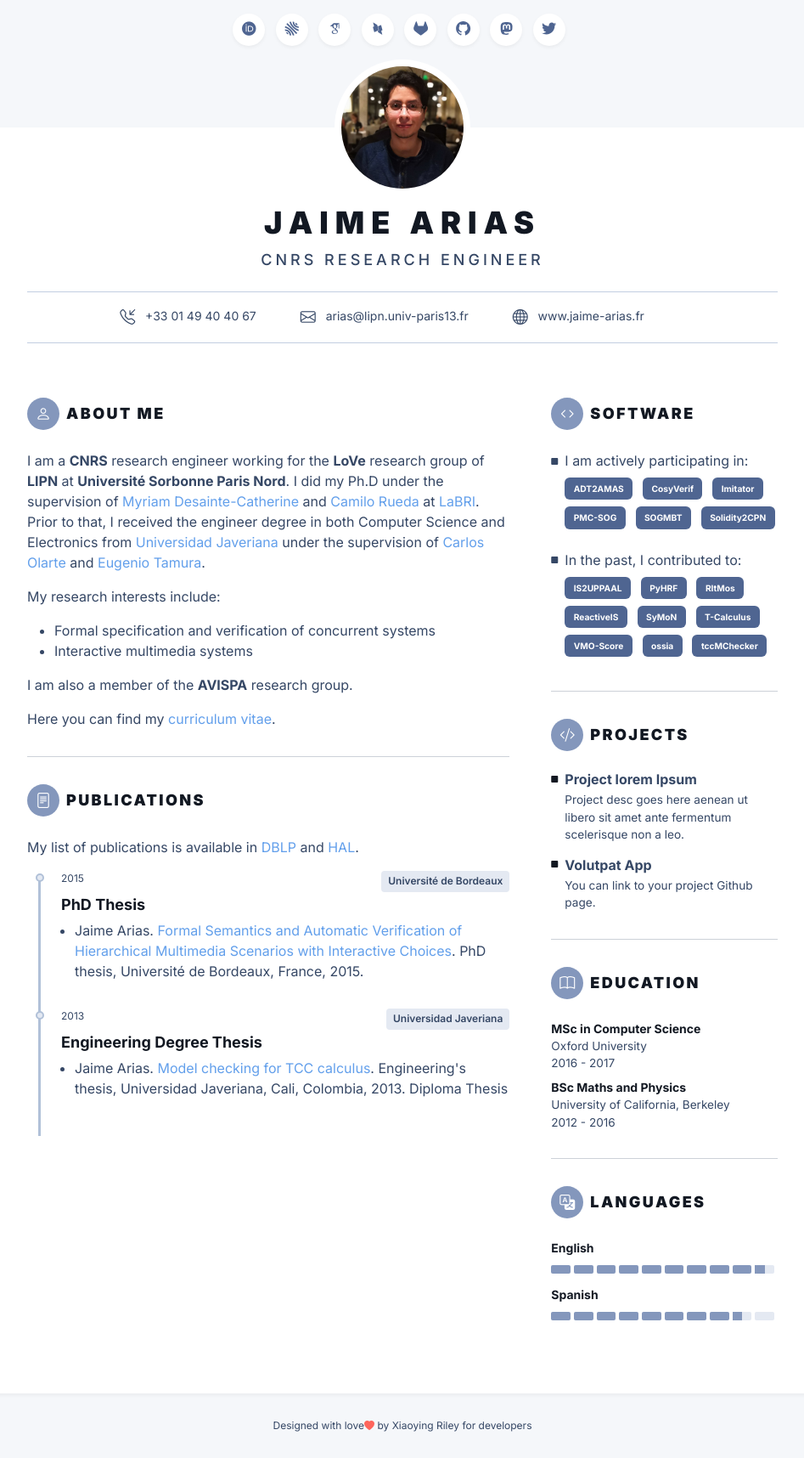
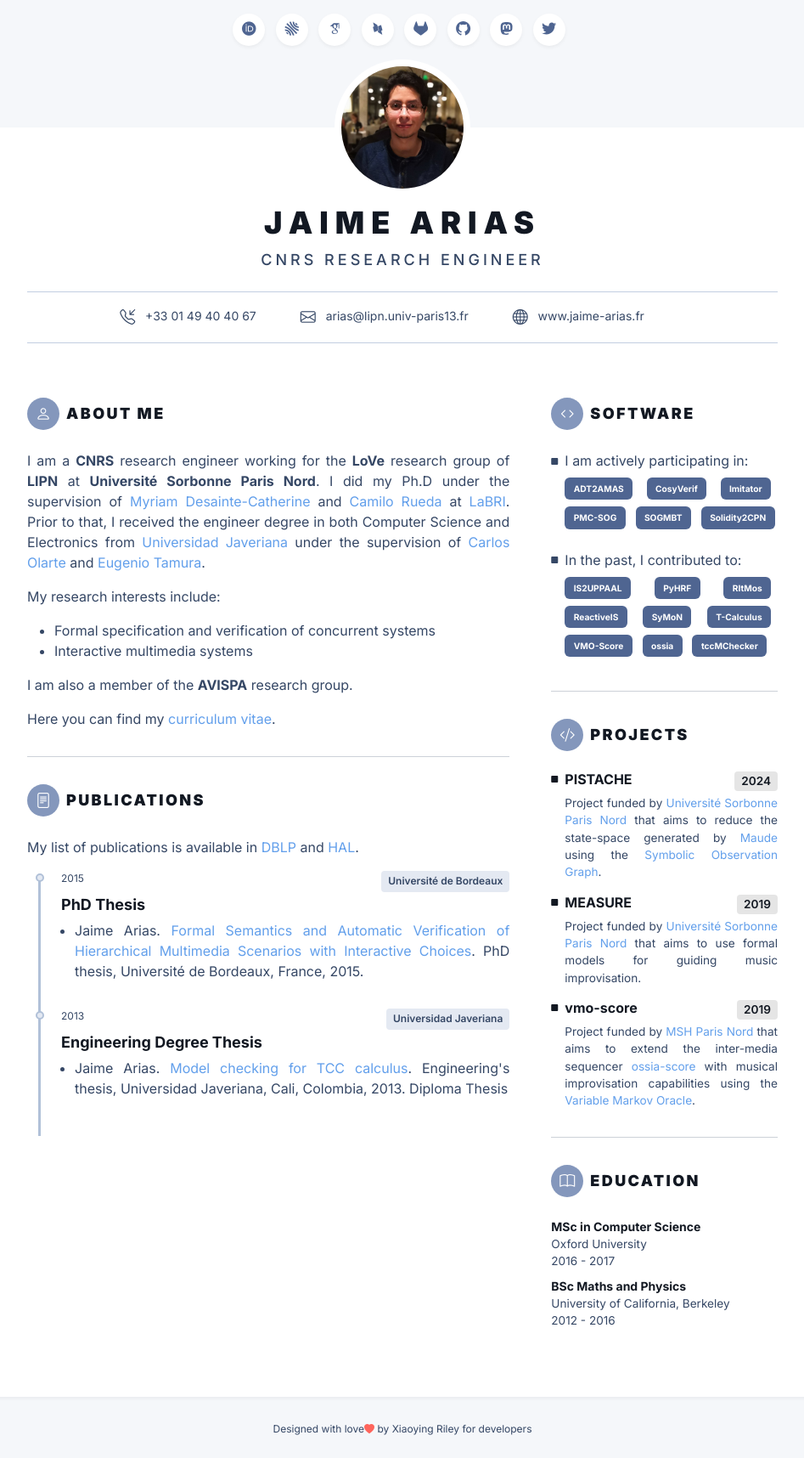
Before and after one commit to himito/himito.github.io, a Jekyll site: the page built from index.md, in a window 1280 px wide. Shown: the whole page at 85% size, without its empty margins (166-1113 px from the left). Built offline with Jekyll 4.4.1, drawn with Linux system fonts in a browser that asks for light colours; nearby versions of some CDN libraries; some web fonts are replaced; library files that are not in the unit come from our copies.

Commit message:
add projects

```diff
--- /dev/null
+++ b/_data/projects.yml
@@ -0,0 +1,27 @@
+- title: "PISTACHE"
+  year: 2024
+  description: |
+    Project funded by <a href="https://www.univ-spn.fr/"
+    target="_blank">Université Sorbonne Paris Nord</a> that aims to reduce the
+    state-space generated by <a
+    href="http://maude.cs.illinois.edu/w/index.php/The_Maude_System"
+    target="_blank"">Maude</a> using the <a
+    href="https://sites.lipn.univ-paris13.fr/websites/pmc-sog"
+    target="_blank">Symbolic Observation Graph</a>.
+
+- title: "vmo-score"
+  year: 2019
+  description: |
+    Project funded by <a href="https://www.mshparisnord.fr/" target="_blank">MSH
+    Paris Nord</a> that aims to extend the inter-media sequencer <a
+    href="https://ossia.io/" target="_blank">ossia-score</a> with musical
+    improvisation capabilities using the <a
+    href="https://github.com/wangsix/vmo" target="_blank">Variable Markov
+    Oracle</a>.
+
+- title: "MEASURE"
+  year: 2019
+  description: |
+    Project funded by <a href="https://www.univ-spn.fr/"
+    target="_blank">Université Sorbonne Paris Nord</a> that aims to use formal
+    models for guiding music improvisation.
--- /dev/null
+++ b/_includes/projects.html
@@ -0,0 +1,21 @@
+<section class="resume-projects-section resume-section">
+  <h3 class="resume-section-heading text-uppercase py-2 py-lg-3 py-3">
+    <i class="resume-section-heading-icon bi bi-code-slash me-2"></i>
+    Projects
+  </h3>
+  {% assign projects = site.data.projects | sort: 'year' | reverse %} {% for
+  item in projects %}
+  <div class="item">
+    <h4 class="item-heading">
+      <div class="d-flex justify-content-between">
+        <div>
+          <i class="item-icon bi bi-square-fill me-2"></i>{{ item.title }}
+        </div>
+        <div class="resume-project-year">{{ item.year }}</div>
+      </div>
+    </h4>
+    <div class="item-desc">{{ item.description }}</div>
+  </div>
+  <!--//item-->
+  {% endfor %}
+</section>
--- a/_includes/summary.html
+++ b/_includes/summary.html
@@ -3,8 +3,7 @@
     <i class="resume-section-heading-icon bi bi-person me-2"></i>
     About Me
   </h3>
-  <div class="resume-summary-desc"></div>
-
+  <div class="resume-summary-desc">
     <p>
       I am a
       <a href="https://www.cnrs.fr/fr" target="_blank"><strong>CNRS</strong></a>
@@ -22,8 +21,9 @@
       and
       <a href="cic.puj.edu.co/~crueda/camilo" target="_blank">Camilo Rueda</a>
       at
-    <a href="https://www.labri.fr/" target="_blank">LaBRI</a>. Prior to that, I
-    received the engineer degree in both Computer Science and Electronics from
+      <a href="https://www.labri.fr/" target="_blank">LaBRI</a>. Prior to that,
+      I received the engineer degree in both Computer Science and Electronics
+      from
       <a href="https://www.javerianacali.edu.co/" target="_blank"
         >Universidad Javeriana</a
       >
--- a/_layouts/default.html
+++ b/_layouts/default.html
@@ -57,28 +57,12 @@
 
                 <div class="col-12 col-lg-4 ps-lg-4">
 
+                  <!-- software section -->
                   {% include software.html %}
-
                   <hr>
 
-                  <section class="resume-projects-section resume-section">
-                    <h3 class="resume-section-heading text-uppercase py-2 py-lg-3 py-3"><i class="resume-section-heading-icon bi bi-code-slash me-2"></i>Projects</h3>
-                    <div class="item">
-                      <h4 class="item-heading"><i class="item-icon bi bi-square-fill me-2"></i><a href="#">Project lorem Ipsum</a></h4>
-                      <div class="item-desc">
-                        Project desc goes here aenean ut libero sit amet ante fermentum scelerisque non a leo.
-                      </div>
-                    </div><!--//item-->
-                    <div class="item">
-                      <h4 class="item-heading"><i class="item-icon bi bi-square-fill me-2"></i><a href="#">Volutpat App</a></h4>
-                      <div class="item-desc">
-                        You can link to your project Github page.
-                      </div>
-                    </div><!--//item-->
-
-
-                  </section>
-
+                  <!-- projects section -->
+                  {% include projects.html %}
                   <hr>
 
                   <section class="resume-educate-section resume-section">
@@ -96,46 +80,6 @@
                         </li>
                       </ul>
                   </section><!--//resume-section-->
-
-                  <hr>
-
-                  <section class="resume-lang-section resume-section">
-                    <h3 class="resume-section-heading text-uppercase py-2 py-lg-3 py-3"><i class="resume-section-heading-icon bi bi-translate me-2"></i>Languages</h3>
-                     <ul class="list-unstyled resume-lang-list">
-                        <li class="mb-2">
-                            <div class="resume-lang-name">English</div>
-                            <div class="resume-level-indicator row gx-0 flex-nowrap">
-                              <div class="col"><span class="item item-full"></span></div>
-                              <div class="col"><span class="item item-full"></span></div>
-                              <div class="col"><span class="item item-full"></span></div>
-                              <div class="col"><span class="item item-full"></span></div>
-                              <div class="col"><span class="item item-full"></span></div>
-                              <div class="col"><span class="item item-full"></span></div>
-                              <div class="col"><span class="item item-full"></span></div>
-                              <div class="col"><span class="item item-full"></span></div>
-                              <div class="col"><span class="item item-full"></span></div>
-                              <div class="col"><span class="item item-half"></span></div>
-                            </div><!--//resume-level-indicator-->
-                        </li>
-                         <li class="mb-2">
-                            <div class="resume-lang-name">Spanish</div>
-                            <div class="resume-level-indicator row gx-0 flex-nowrap">
-                              <div class="col"><span class="item item-full"></span></div>
-                              <div class="col"><span class="item item-full"></span></div>
-                              <div class="col"><span class="item item-full"></span></div>
-                              <div class="col"><span class="item item-full"></span></div>
-                              <div class="col"><span class="item item-full"></span></div>
-                              <div class="col"><span class="item item-full"></span></div>
-                              <div class="col"><span class="item item-full"></span></div>
-                              <div class="col"><span class="item item-full"></span></div>
-                              <div class="col"><span class="item item-half"></span></div>
-                              <div class="col"><span class="item"></span></div>
-                            </div><!--//resume-level-indicator-->
-                        </li>
-                    </ul>
-                  </section>
-
-
 
                 </div><!--//col-side-->
               </div><!--//row-->
--- a/assets/css/custom.css
+++ b/assets/css/custom.css
@@ -1,7 +1,23 @@
 .resume-summary-desc > p {
+  text-align: justify;
+}
+
+.item-desc {
   text-align: justify;
 }
 
 a > strong {
   color: #354765;
 }
+
+ul.resume-timeline-list {
+  text-align: justify;
+}
+
+.resume-project-year {
+  background: rgba(0, 0, 0, 0.1);
+  padding: 0.2rem 0.5rem;
+  border-radius: 0.25rem;
+  font-weight: 600;
+  font-size: 0.85rem;
+}
```
Also changed, not shown: other parts of _includes/summary.html (+3 -1 lines), _includes/languages.html (added, +39 -0 lines). Lines whose indentation alone changed are shown as unchanged.
